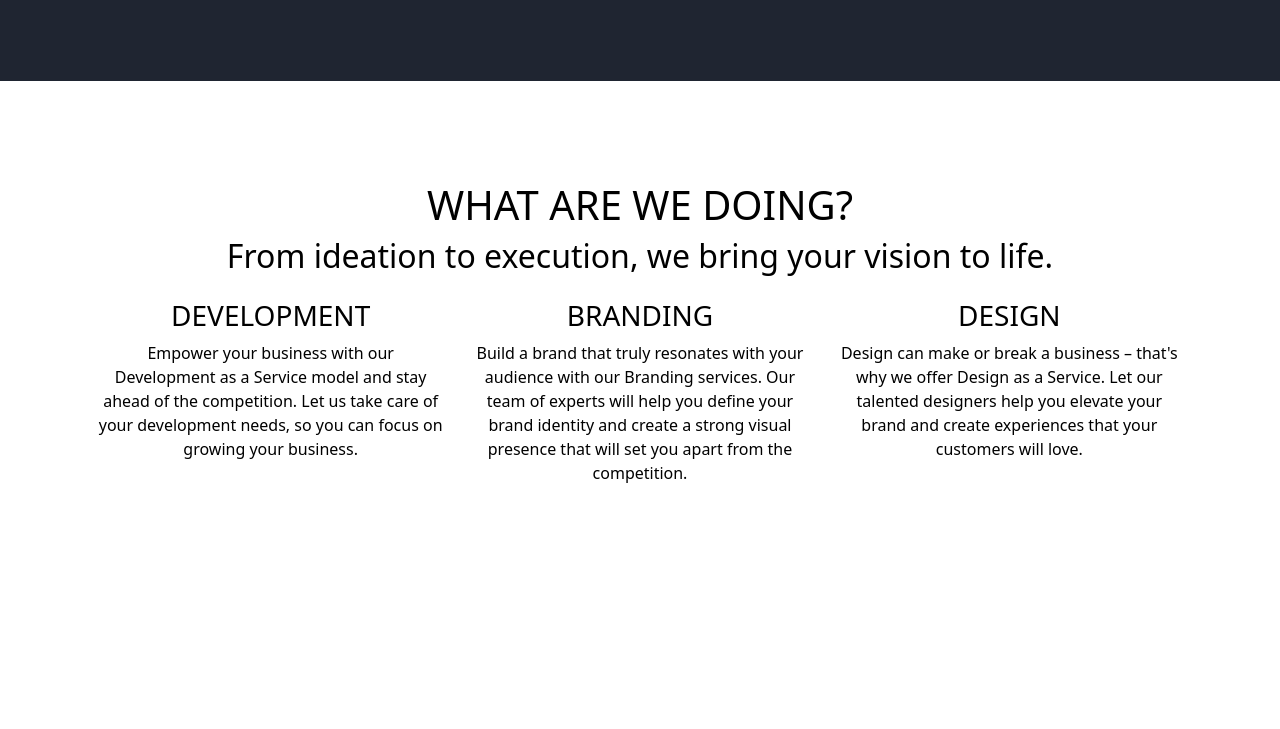
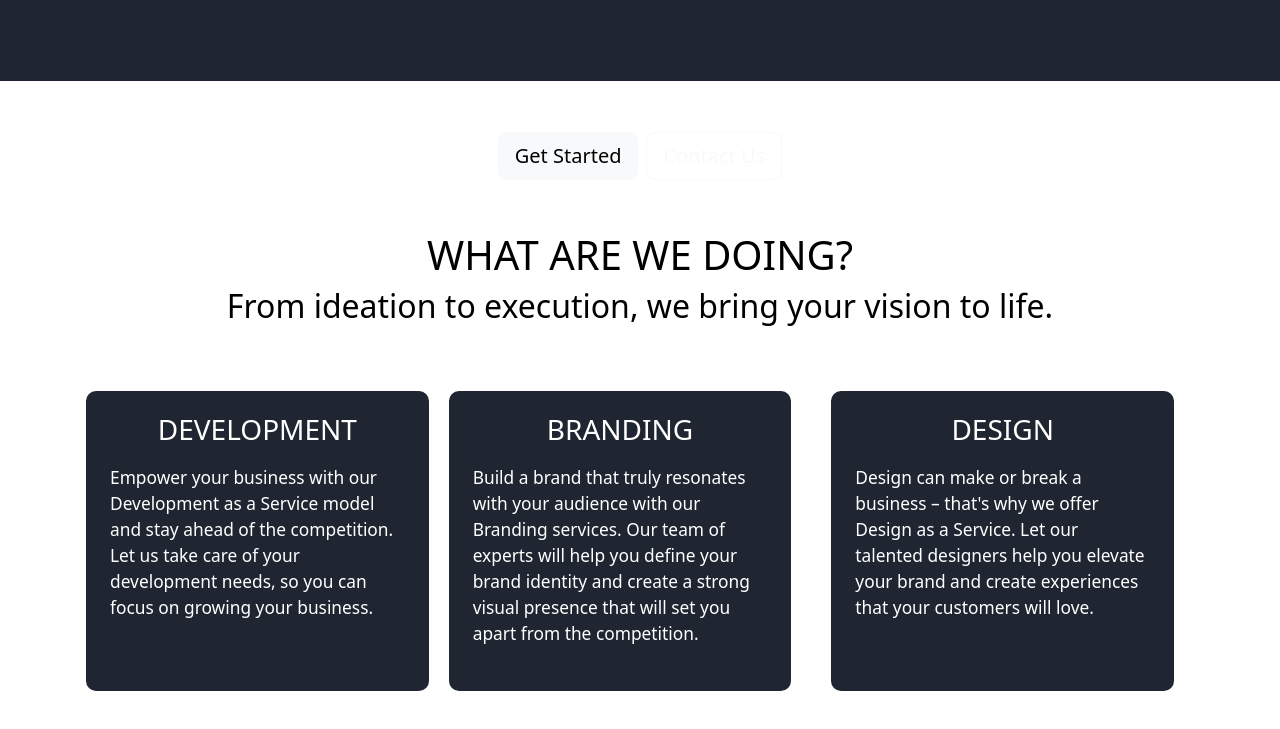
Before and after one commit to Halfdevelopment/New-Website, a plain HTML site: page index.html in a window 1280 px wide. Shown: the part 755-1484 px from the top of the page. Before the commit the page ends 1272 px from the top, so only its background shows below. Drawn offline with nearby package versions, Linux system fonts and the light colour scheme.

Commit message:
add what we doing

```diff
--- a/css/home.css
+++ b/css/home.css
@@ -1,7 +1,7 @@
 /*banner section*/
 .first-showcase{
     color: white;
-    padding-top: 20%;
+    padding-top: 40%;
     font-weight: 900;
     height: 95vh;
     background-color: #1f2531;
@@ -32,6 +32,32 @@
 
 /* about-us section*/
 #about-us {
-  margin-top: 100px;
+  margin: 150px 0;
   color: #000;
 }
+
+.about-us-cols{
+  margin-top: 50px;
+}
+
+.about-us-col{
+  background-color:#1f2531;
+  border-radius: 10px;
+  border: #1f2531 2px solid;
+  height: 300px;
+  margin-top: 20px;
+  color: #fff;
+}
+.about-us-col h3{
+  padding-top: 20px;
+}
+
+.about-us-col p{
+  padding: 10px;
+  text-align: left;
+  font-size: 13pt;
+}
+
+.about-us-col+.about-us-col{
+  margin: 0px 20px;
+}
--- a/index.html
+++ b/index.html
@@ -36,17 +36,17 @@
       <section id="about-us">
         <h1>WHAT ARE WE DOING?</h1>
         <h2>From ideation to execution, we bring your vision to life.</h2>
-        <div class="container text-center">
+        <div class="container about-us-cols">
           <div class="row p-3">
-            <div class="col">
+            <div class="col about-us-col">
               <h3>DEVELOPMENT</h3>
               <p>Empower your business with our Development as a Service model and stay ahead of the competition. Let us take care of your development needs, so you can focus on growing your business.</p>
             </div>
-            <div class="col">
+            <div class="col about-us-col">
               <h3>BRANDING</h3>
               <p>Build a brand that truly resonates with your audience with our Branding services. Our team of experts will help you define your brand identity and create a strong visual presence that will set you apart from the competition.</p>
             </div>
-            <div class="col">
+            <div class="col about-us-col">
               <h3>DESIGN</h3>
               <p>Design can make or break a business – that's why we offer Design as a Service. Let our talented designers help you elevate your brand and create experiences that your customers will love.</p>
             </div>
```
